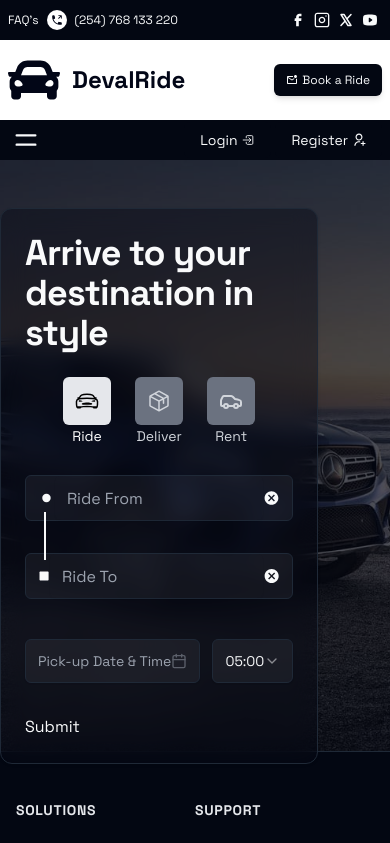
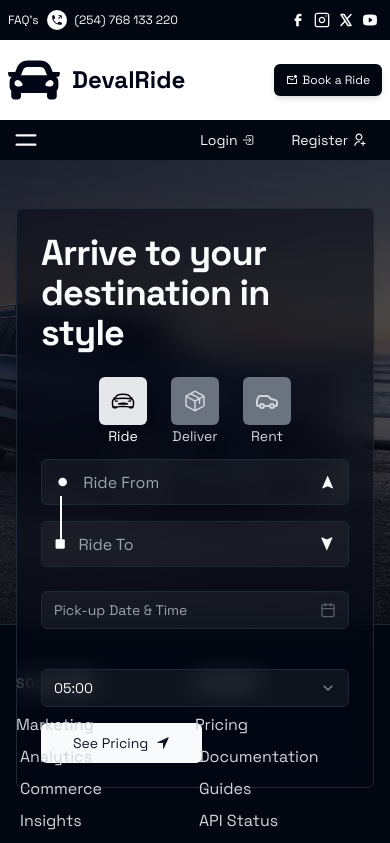
Before and after one commit to devalentineomonya/Car-Rential-Website-Next-TS-Hono-React-Shadcn, a Next.js app: page / in a window 390 px wide. Shown: the top 843 px of the page. Built offline with nearby package versions, Linux system fonts and the light colour scheme.

Commit message:
Added hero section

```diff
--- a/features/home/widgets/Hero.tsx
+++ b/features/home/widgets/Hero.tsx
@@ -29,7 +29,7 @@ const Hero = () => {
   const images = [carSix, carSeven, carEight];
 const [ride, setRide] = useState("ride");
   return (
-    <section className="relative isolate h-[70dvh]">
+    <section className="transition-all ease-in-out duration-300 relative isolate h-[55dvh] xl:h-[70dvh] px-4">
       <div className="absolute top-0 left-0 w-full h-full -z-[8] bg-background/70"></div>
       <div className="absolute top-0 left-0 w-full h-full -z-10">
         <Carousel
@@ -42,7 +42,7 @@ const [ride, setRide] = useState("ride");
         >
           <CarouselContent>
             {images.map((image, index) => (
-              <CarouselItem key={index} className="w-full h-[70dvh] relative">
+              <CarouselItem key={index} className="w-full transition-all ease-in-out duration-300  h-[55dvh] xl:h-[70dvh] relative">
                 <Image
                   quality={100}
                   src={image}
@@ -56,8 +56,8 @@ const [ride, setRide] = useState("ride");
         </Carousel>
       </div>
       <MainLayout>
-        <div className="flex  pt-12">
-          <Card className="flex-1 max-w-[450px] bg-background/40 backdrop-blur-md">
+        <div className="flex pt-12">
+          <Card className="flex-1 max-md:min-h-4/5 max-md:h-fit max-w-full md:max-w-[450px] bg-background/50 backdrop-blur-md rounded-md">
             <CardHeader>
               <CardTitle className="text-foreground text-4xl font-semibold">
                 {messages[ride].message}
@@ -67,7 +67,7 @@ const [ride, setRide] = useState("ride");
               <HeroForm setRide={setRide} />
             </CardContent>
           </Card>
-          <div className="flex-1"></div>
+          <div className="flex-1 max-md:hidden"></div>
         </div>
       </MainLayout>
     </section>
--- a/features/home/widgets/HeroForm.tsx
+++ b/features/home/widgets/HeroForm.tsx
@@ -10,6 +10,8 @@ import { GoDotFill } from "react-icons/go";
 import { IoMdSquare } from "react-icons/io";
 import { Form } from "@/components/ui/form";
 import { heroFormSchema } from "./HeroFormUtils";
+import { Button } from "@/components/ui/button";
+import { IoNavigate } from "react-icons/io5";
 
 const HeroForm = ({ setRide }: { setRide: (ride: string) => void }) => {
   const form = useForm<z.infer<typeof heroFormSchema>>({
@@ -20,8 +22,6 @@ const HeroForm = ({ setRide }: { setRide: (ride: string) => void }) => {
   });
 
   const [selectedRide, setSelectedRide] = useState<string>("ride");
-
-  // Track state for each date picker
   const [pickUpDate, setPickUpDate] = useState<Date | null>(null);
   const [pickUpTime, setPickUpTime] = useState<string>("05:00");
   const [rentFromDate, setRentFromDate] = useState<Date | null>(null);
@@ -37,13 +37,65 @@ const HeroForm = ({ setRide }: { setRide: (ride: string) => void }) => {
     updatedDate.setHours(hours, minutes, 0, 0);
     return updatedDate;
   };
-console.log(form.formState.errors)
+  console.log(form.formState.errors);
 
   const onSubmit = async (data: z.infer<typeof heroFormSchema>) => {
     try {
       const pickUpDateTime = combineDateAndTime(pickUpDate, pickUpTime);
       const rentFromDateTime = combineDateAndTime(rentFromDate, rentFromTime);
       const rentToDateTime = combineDateAndTime(rentToDate, rentToTime);
+
+      const errors: { [key: string]: { message: string } } = {};
+
+      if (
+        (selectedRide === "ride" || selectedRide === "deliver") &&
+        !data.from
+      ) {
+        errors.from = { message: "Pick-up location is required." };
+      }
+
+      if ((selectedRide === "ride" || selectedRide === "deliver") && !data.to) {
+        errors.to = { message: "Drop-off location is required." };
+      }
+
+      if (selectedRide === "ride" && !pickUpDateTime) {
+        errors.pickUpDateTime = {
+          message: "Pick-up date and time are required.",
+        };
+      }
+
+      if (selectedRide === "rent" && !rentFromDateTime) {
+        errors.rentFromDateTime = {
+          message: "Rent from date and time are required.",
+        };
+      }
+
+      if (selectedRide === "rent" && !rentToDateTime) {
+        errors.rentToDateTime = {
+          message: "Rent to date and time are required.",
+        };
+      }
+
+      if (
+        selectedRide === "rent" &&
+        rentFromDateTime &&
+        rentToDateTime &&
+        rentFromDateTime >= rentToDateTime
+      ) {
+        errors.rentToDateTime = {
+          message: "Rent 'to' date/time must be after 'from' date/time.",
+        };
+      }
+
+      if (Object.keys(errors).length > 0) {
+        for (const [field, error] of Object.entries(errors)) {
+          form.setError(field as keyof typeof data, {
+            type: "manual",
+            message: error.message,
+          });
+        }
+        return;
+      }
 
       if (selectedRide === "ride") {
         data.pickUpDateTime = pickUpDateTime ?? undefined;
@@ -52,19 +104,15 @@ console.log(form.formState.errors)
         data.rentToDateTime = rentToDateTime ?? undefined;
       }
 
-      if (selectedRide === "ride" || selectedRide === "deliver") {
-        data.from = data.from ?? undefined;
-        data.to = data.to ?? undefined;
-      }
-
       console.log("Form Data:", data);
     } catch (error) {
       console.error("Form submission error:", error);
     }
   };
+
   return (
     <Form {...form}>
-      <form onSubmit={form.handleSubmit(onSubmit)} className="space-y-8">
+      <form onSubmit={form.handleSubmit(onSubmit)} className="space-y-4">
         <HeroFormRideSelect
           selectedRide={selectedRide}
           onSelectRide={(ride) => {
@@ -77,6 +125,7 @@ console.log(form.formState.errors)
         {selectedRide !== "rent" && (
           <>
             <HeroFormInputField
+            error={form.formState.errors.from?.message}
               name="from"
               placeholder={
                 selectedRide === "ride" ? "Ride From" : "Deliver From"
@@ -85,6 +134,7 @@ console.log(form.formState.errors)
               icon={<GoDotFill size={20} />}
             />
             <HeroFormInputField
+            error={form.formState.errors.to?.message}
               name="to"
               placeholder={selectedRide === "ride" ? "Ride To" : "Deliver To"}
               icon={<IoMdSquare size={14} />}
@@ -94,6 +144,7 @@ console.log(form.formState.errors)
 
         {selectedRide === "ride" && (
           <HeroFormDateTimePicker
+          error={form.formState.errors.pickUpDateTime?.message}
             placeholder="Pick-up Date & Time"
             selectedDate={pickUpDate}
             onDateChange={setPickUpDate}
@@ -105,6 +156,7 @@ console.log(form.formState.errors)
         {selectedRide === "rent" && (
           <>
             <HeroFormDateTimePicker
+            error={form.formState.errors.rentFromDateTime?.message}
               placeholder="Rent From"
               selectedDate={rentFromDate}
               onDateChange={setRentFromDate}
@@ -112,6 +164,7 @@ console.log(form.formState.errors)
               onTimeChange={setRentFromTime}
             />
             <HeroFormDateTimePicker
+            error={form.formState.errors.rentToDateTime?.message}
               placeholder="Rent To"
               selectedDate={rentToDate}
               onDateChange={setRentToDate}
@@ -121,7 +174,11 @@ console.log(form.formState.errors)
           </>
         )}
 
-        <button type="submit">Submit</button>
+        <Button size="lg" type="submit" className="group font-medium flex items-center gap-x-2">
+          <span>See Pricing</span>
+          <IoNavigate className="group-hover:translate-x-3 group-hover:-translate-y-2 transition-all ease-in-out duration-300"/>
+        </Button>
+
       </form>
     </Form>
   );
--- a/features/home/widgets/HeroFormDateTimePicker.tsx
+++ b/features/home/widgets/HeroFormDateTimePicker.tsx
@@ -29,12 +29,14 @@ const HeroFormDateTimePicker = ({
   selectedDate,
   placeholder,
   onDateChange,
+  error,
   time,
   onTimeChange,
 }: {
   selectedDate: Date | null;
   onDateChange: (date: Date) => void;
   time: string;
+  error?: string;
   placeholder: string;
   onTimeChange: (time: string) => void;
 }) => {
@@ -46,7 +48,8 @@ const HeroFormDateTimePicker = ({
     <FormField
       name="datetime"
       render={({ field }) => (
-        <FormItem className="flex items-center gap-x-3">
+        <>
+        <FormItem className="flex items-center max-sm:flex-col max-md:gap-y-8 gap-x-3">
           <FormLabel className="sr-only">Date & Time</FormLabel>
           <Popover open={isOpen} onOpenChange={setIsOpen}>
             <PopoverTrigger asChild>
@@ -134,8 +137,9 @@ const HeroFormDateTimePicker = ({
               </ScrollArea>
             </SelectContent>
           </Select>
-          <FormMessage />
         </FormItem>
+          {error && <FormMessage>{error}</FormMessage>}
+        </>
       )}
     />
   );
--- a/features/home/widgets/HeroFormInputField.tsx
+++ b/features/home/widgets/HeroFormInputField.tsx
@@ -1,24 +1,52 @@
 import { Input } from "@/components/ui/input";
-import { FormItem, FormLabel, FormControl, FormMessage } from "@/components/ui/form";
-import { IoMdCloseCircle } from "react-icons/io";
+import {
+  FormItem,
+  FormLabel,
+  FormControl,
+  FormMessage,
+} from "@/components/ui/form";
+import {  IoMdNavigate } from "react-icons/io";
 import { useFormContext } from "react-hook-form";
+import { toast } from "sonner";
+import { cn } from "@/lib/utils";
 
 const HeroFormInputField = ({
   indicator,
   placeholder,
+  error,
   name,
   icon,
 }: {
   indicator?: boolean;
   placeholder: string;
   name: string;
+  error?: string;
   icon: React.ReactNode;
 }) => {
   const form = useFormContext();
 
+
+  const handleLocationRequest = () => {
+    if (navigator.geolocation) {
+      navigator.geolocation.getCurrentPosition(
+        (position) => {
+          const { latitude, longitude } = position.coords;
+          console.log("Location:", { latitude, longitude });
+        },
+        (error) => {
+          console.error("Location error:", error);
+        }
+      );
+    } else {
+      toast.error("Geolocation is not supported by this browser.");
+    }
+  };
+
   return (
-      <FormItem>
-        <FormLabel htmlFor={name} className="sr-only">{placeholder}</FormLabel>
+    <FormItem className="space-y-1">
+      <FormLabel htmlFor={name} className="sr-only">
+        {placeholder}
+      </FormLabel>
       <FormControl>
         <div className="relative h-full flex items-center bg-white/5 border border-input px-3 rounded-md focus-within:outline-none focus-within:ring-1 focus-within:ring-ring">
           {icon}
@@ -29,14 +57,23 @@ const HeroFormInputField = ({
             className="text-foreground text-base h-11 border-none bg-transparent w-full outline-none focus-visible:ring-0"
             placeholder={placeholder}
           />
-            <IoMdCloseCircle size={20} className="cursor-pointer" />
-            {indicator && <span className="h-12 w-0.5 bg-foreground absolute top-9 z-10 ml-1.5"></span>}
+
+
+            <IoMdNavigate
+              size={20}
+              className= {cn("cursor-pointer",!indicator && "rotate-180")}
+              onClick={handleLocationRequest}
+            />
+
+
+          {indicator && (
+            <span className="h-12 w-0.5 bg-foreground absolute top-9 z-10 ml-1.5"></span>
+          )}
         </div>
       </FormControl>
-        <FormMessage  />
+      {error && <FormMessage>{error}</FormMessage>}
     </FormItem>
   );
 };
 
-
 export default HeroFormInputField;
--- a/package.json
+++ b/package.json
@@ -21,6 +21,7 @@
     "@radix-ui/react-select": "^2.1.2",
     "@radix-ui/react-separator": "^1.1.0",
     "@radix-ui/react-slot": "^1.1.0",
+    "@radix-ui/react-toast": "^1.2.2",
     "class-variance-authority": "^0.7.0",
     "clsx": "^2.1.1",
     "date-fns": "^3.6.0",
```
Also changed, not shown: features/home/widgets/HeroFormUtils.tsx (line endings or trailing spaces), 1 other file (tests, documents, lock files or other folders). Lines whose indentation alone changed are shown as unchanged.
